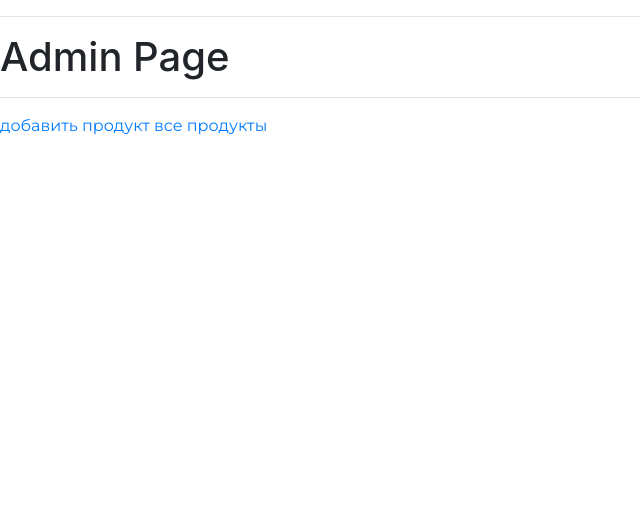
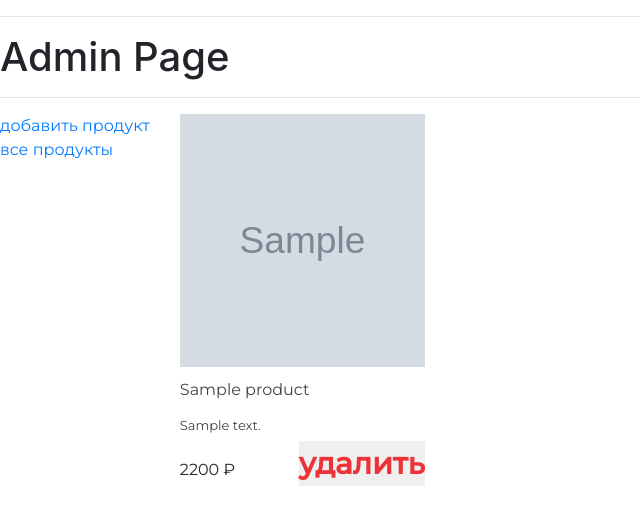
Before and after one commit to erllan/ROUTER, a Django app: page /admin/ in a window 1280 px wide. Shown: the part 34-559 px from the top of the page, without its empty margins (0-640 px from the left). Run offline with Django 3.2, Linux system fonts and the light colour scheme; tables that the repository leaves empty hold one stand-in row (values such as "Sample post"); grey boxes marked "Sample" are stand-in pictures; some libraries are stand-ins or nearby versions.

Commit message:
сделал delete

```diff
--- a/shop_router/adminUrls.py
+++ b/shop_router/adminUrls.py
@@ -5,4 +5,5 @@ urlpatterns = [
     path('', adminView.index, name='admin.index'),
     path('add/', adminView.ProductGetCreate.as_view(), name='add'),
     path('addProduct/', adminView.addPoduct, name='addProduct'),
+    path('delete/<int:id_object>', adminView.delete, name='delete'),
 ]
--- a/shop_router/adminView.py
+++ b/shop_router/adminView.py
@@ -30,3 +30,9 @@ class ProductGetCreate(View):
             add = Product(photo='/album/' + filename, name=name, description=desc)
             add.save()
             return HttpResponse('вы добавили продукт')
+
+
+def delete(request, id_object):
+    product = Product.objects.get(id=id_object)
+    product.delete()
+    return HttpResponse('удалено')
--- a/shop_router/static/css/admin.css
+++ b/shop_router/static/css/admin.css
@@ -0,0 +1,3 @@
+.contener{
+display: flex
+}
--- a/shop_router/templates/admin/index.html
+++ b/shop_router/templates/admin/index.html
@@ -3,21 +3,24 @@
 {%block body%}
 <h1>Admin Page</h1>
 <hr>
+<div class="contener">
 <div>
-<a href="{%url 'addProduct'%}">добавить продукт</a>
-<a href="">все продукты</a>
+    <div><a href="{%url 'addProduct'%}">добавить продукт</a></div>
+     <div><a href="">все продукты</a></div>
 </div>
-<!--{%if products%}-->
-<!--{%for product in products%}-->
-<!--<div class="best__product">-->
-<!--    <img src="{{product.photo.url}}" alt="" class="bestseller__img">-->
-<!--    <p class="bestseller__title">{{product.name}}</p>-->
-<!--    <p class="bestseller__text">{{product.description}}</p>-->
-<!--    <div class="bestseller__cost">-->
-<!--        <p class="bestseller__price">2200 ₽</p>-->
-<!--        <button class="plus">+</button>-->
-<!--    </div>-->
-<!--</div>-->
-<!--{%endfor%}-->
-<!--{%endif%}-->
-<!--{%endblock%}-->
+{%if products%}
+{%for product in products%}
+<div class="best__product">
+    <img src="{{product.photo.url}}" alt="" class="bestseller__img">
+    <p class="bestseller__title">{{product.name}}</p>
+    <p class="bestseller__text">{{product.description}}</p>
+    <div class="bestseller__cost">
+        <p class="bestseller__price">2200 ₽</p>
+        <a href="{%url 'delete' product.id%}"><button class="plus">удалить</button></a>
+    </div>
+</div>
+    {%endfor%}
+{%endif%}
+    </div>
+
+{%endblock%}
--- a/shop_router/templates/base_admin.html
+++ b/shop_router/templates/base_admin.html
@@ -9,6 +9,7 @@
      <link href="https://fonts.googleapis.com/css2?family=M+PLUS+1p:wght@300&family=Montserrat:wght@400;500&display=swap"
         rel="stylesheet">
     <link rel="stylesheet" href="{%static 'css/style.css'%}">
+    <link rel="stylesheet" href="{%static 'css/admin.css'%}">
     <link rel="stylesheet" type="text/css" href="{%static 'css/slick.css'%}" />
     <link rel="stylesheet" href="https://maxcdn.bootstrapcdn.com/bootstrap/4.0.0/css/bootstrap.min.css"
     <title></title>
```
Also changed, not shown: shop_router/templates/admin/product.html (added, +10 -0 lines), db.sqlite3.
